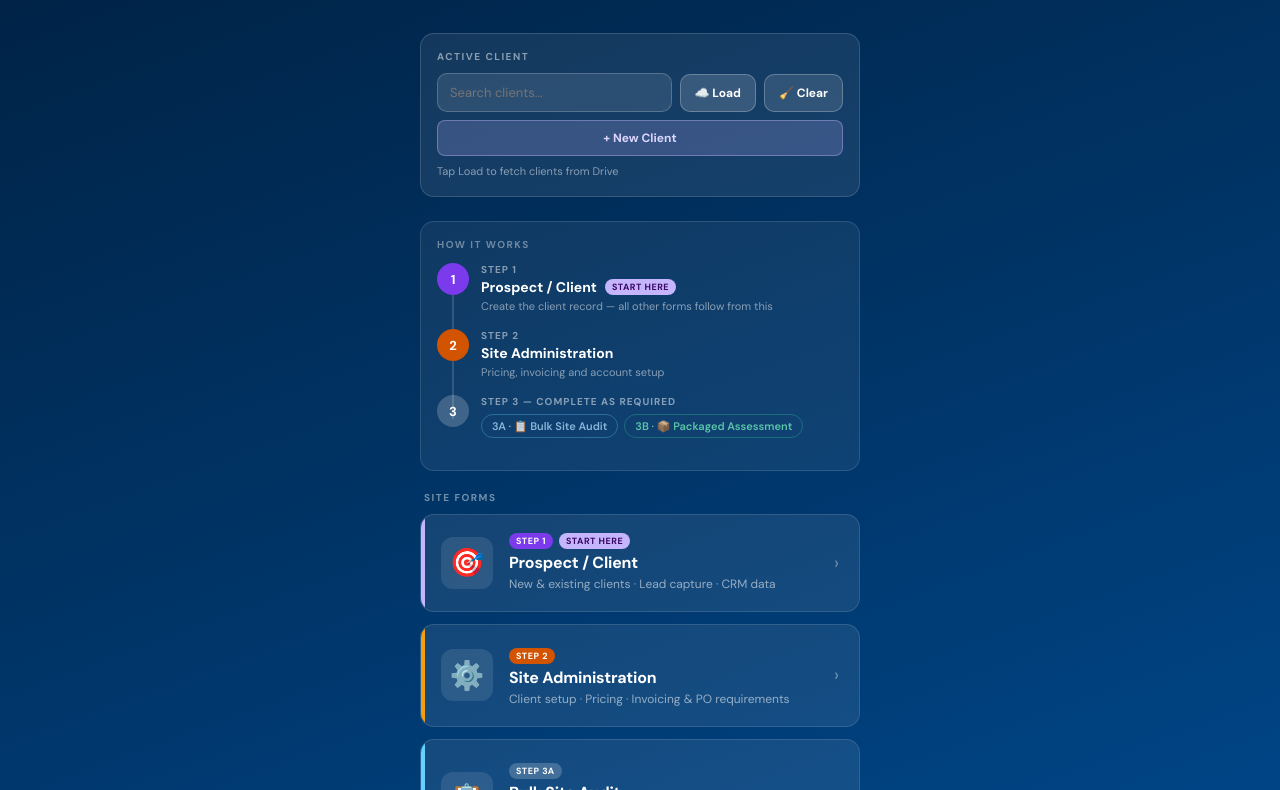
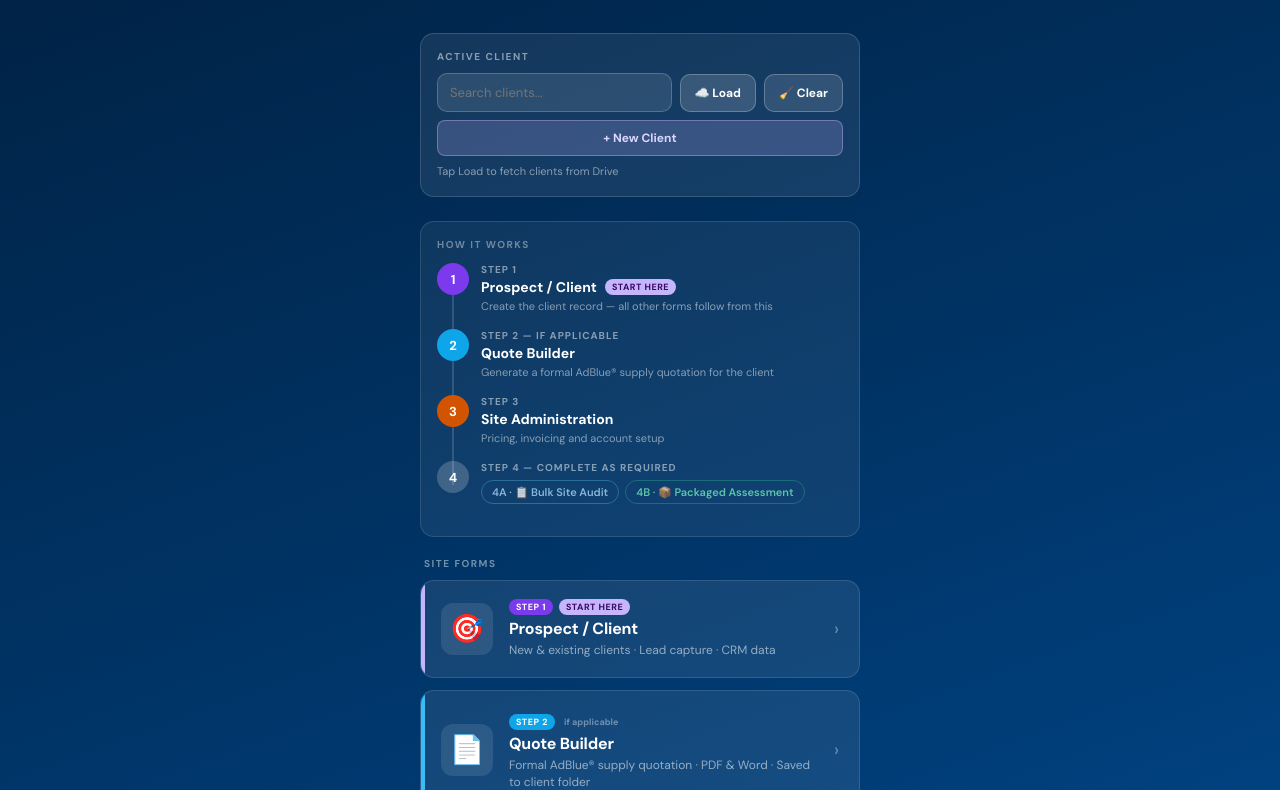
Before and after one commit to michaelhodnett2022-coder/bioblue-field-tools, a plain HTML site: page index.html in a window 1280 px wide. Shown: the part 162-952 px from the top of the page. Drawn offline with nearby package versions, Linux system fonts and the light colour scheme.

Commit message:
Update index.html

```diff
--- a/index.html
+++ b/index.html
@@ -366,21 +366,30 @@
       </div>
 
       <div class="workflow-step">
-        <div class="step-badge" style="background:#d35400;">2</div>
+        <div class="step-badge" style="background:#0ea5e9;">2</div>
         <div class="step-content">
-          <div class="step-label">Step 2</div>
+          <div class="step-label">Step 2 — if applicable</div>
+          <div class="step-title">Quote Builder</div>
+          <div class="step-sub">Generate a formal AdBlue® supply quotation for the client</div>
+        </div>
+      </div>
+
+      <div class="workflow-step">
+        <div class="step-badge" style="background:#d35400;">3</div>
+        <div class="step-content">
+          <div class="step-label">Step 3</div>
           <div class="step-title">Site Administration</div>
           <div class="step-sub">Pricing, invoicing and account setup</div>
         </div>
       </div>
 
       <div class="workflow-step">
-        <div class="step-badge" style="background:rgba(255,255,255,0.2);">3</div>
+        <div class="step-badge" style="background:rgba(255,255,255,0.2);">4</div>
         <div class="step-content">
-          <div class="step-label">Step 3 — Complete as required</div>
+          <div class="step-label">Step 4 — Complete as required</div>
           <div class="step-options">
-            <span class="step-option-pill" style="border-color:rgba(100,210,255,0.4);color:#a8d4f5;">3A · 📋 Bulk Site Audit</span>
-            <span class="step-option-pill" style="border-color:rgba(52,211,153,0.4);color:#6ee7b7;">3B · 📦 Packaged Assessment</span>
+            <span class="step-option-pill" style="border-color:rgba(100,210,255,0.4);color:#a8d4f5;">4A · 📋 Bulk Site Audit</span>
+            <span class="step-option-pill" style="border-color:rgba(52,211,153,0.4);color:#6ee7b7;">4B · 📦 Packaged Assessment</span>
           </div>
         </div>
       </div>
@@ -405,11 +414,25 @@
     <div class="card-arrow">›</div>
   </a>
 
+  <a href="javascript:void(0)" onclick="openForm('https://michaelhodnett2022-coder.github.io/bioblue-quote')"
+     class="form-card" style="--card-accent:#38bdf8;">
+    <div class="card-icon">📄</div>
+    <div class="card-text">
+      <div style="margin-bottom:3px;">
+        <span style="font-size:9px;font-weight:800;background:#0ea5e9;color:white;padding:2px 7px;border-radius:10px;letter-spacing:0.5px;">STEP 2</span>
+        <span style="font-size:9px;font-weight:700;color:rgba(255,255,255,0.4);margin-left:5px;">if applicable</span>
+      </div>
+      <div class="card-title">Quote Builder</div>
+      <div class="card-desc">Formal AdBlue® supply quotation · PDF &amp; Word · Saved to client folder</div>
+    </div>
+    <div class="card-arrow">›</div>
+  </a>
+
   <a href="javascript:void(0)" onclick="openForm('https://michaelhodnett2022-coder.github.io/bioblue-site-admin')"
      class="form-card" style="--card-accent:#f59e0b;">
     <div class="card-icon">⚙️</div>
     <div class="card-text">
-      <div style="margin-bottom:3px;"><span style="font-size:9px;font-weight:800;background:#d35400;color:white;padding:2px 7px;border-radius:10px;letter-spacing:0.5px;">STEP 2</span></div>
+      <div style="margin-bottom:3px;"><span style="font-size:9px;font-weight:800;background:#d35400;color:white;padding:2px 7px;border-radius:10px;letter-spacing:0.5px;">STEP 3</span></div>
       <div class="card-title">Site Administration</div>
       <div class="card-desc">Client setup · Pricing · Invoicing &amp; PO requirements</div>
     </div>
@@ -420,7 +443,7 @@
      class="form-card" style="--card-accent:#64d2ff;">
     <div class="card-icon">📋</div>
     <div class="card-text">
-      <div style="margin-bottom:3px;"><span style="font-size:9px;font-weight:800;background:rgba(255,255,255,0.2);color:white;padding:2px 7px;border-radius:10px;letter-spacing:0.5px;">STEP 3A</span></div>
+      <div style="margin-bottom:3px;"><span style="font-size:9px;font-weight:800;background:rgba(255,255,255,0.2);color:white;padding:2px 7px;border-radius:10px;letter-spacing:0.5px;">STEP 4A</span></div>
       <div class="card-title">Bulk Site Audit</div>
       <div class="card-desc">Safety, QA &amp; ISO-22241 compliance · Full &amp; desktop modes</div>
     </div>
@@ -431,7 +454,7 @@
      class="form-card" style="--card-accent:#34d399;">
     <div class="card-icon">📦</div>
     <div class="card-text">
-      <div style="margin-bottom:3px;"><span style="font-size:9px;font-weight:800;background:rgba(255,255,255,0.2);color:white;padding:2px 7px;border-radius:10px;letter-spacing:0.5px;">STEP 3B</span></div>
+      <div style="margin-bottom:3px;"><span style="font-size:9px;font-weight:800;background:rgba(255,255,255,0.2);color:white;padding:2px 7px;border-radius:10px;letter-spacing:0.5px;">STEP 4B</span></div>
       <div class="card-title">Packaged Site Assessment</div>
       <div class="card-desc">Packaged products · Access, equipment &amp; site evaluation</div>
     </div>
@@ -470,7 +493,7 @@
 
   <!-- FOOTER -->
   <div class="footer">
-    <div class="footer-version">BIOBLUE FIELD TOOLS · V1.0 · JUNE 2026</div>
+    <div class="footer-version">BIOBLUE FIELD TOOLS · V1.1 · JUNE 2026</div>
   </div>
 
 </div>
@@ -766,24 +789,24 @@ async function checkFolderStatus(clientId) {
     const files = (ld.files || []).map(f => f.name.toLowerCase());
 
     // Check which forms are present
-    const hasProspect = files.some(f => f.includes('prospect'));
-    const hasAdmin    = files.some(f => f.includes('site_admin') || f.includes('admin'));
-    const hasBulkAudit= files.some(f => f.includes('site_audit'));
-    const hasPackaged = files.some(f => f.includes('packaged') || f.includes('assessment'));
-    const hasAudit    = hasBulkAudit || hasPackaged; // either counts as the "audit" step
+    const hasProspect = files.some(f => f.includes('prospect') || f.endsWith('.client.pdf'));
+    const hasQuote    = files.some(f => f.includes('quote') || f.endsWith('.quote.pdf'));
+    const hasAdmin    = files.some(f => f.includes('site_admin') || f.includes('admin') || f.endsWith('.admin.pdf'));
+    const hasBulkAudit= files.some(f => f.includes('site_audit') || f.endsWith('.audit.pdf'));
+    const hasPackaged = files.some(f => f.includes('packaged') || f.includes('assessment') || f.endsWith('.packaged.pdf'));
+    const hasAudit    = hasBulkAudit || hasPackaged;
 
-    // "Complete" = Prospect + Admin + at least one audit type (Bulk or Packaged)
     const isComplete = hasProspect && hasAdmin && (hasBulkAudit || hasPackaged);
-    const anyDone    = hasProspect || hasAdmin || hasBulkAudit || hasPackaged;
+    const anyDone    = hasProspect || hasQuote || hasAdmin || hasBulkAudit || hasPackaged;
     const badge = document.getElementById('selectedBadge');
     if (!badge) return;
 
-    // Four separate ticks — Bulk Audit and Packaged shown independently
     const parts = [
-      hasProspect  ? '✅ Prospect'   : '⬜ Prospect',
-      hasAdmin     ? '✅ Admin'      : '⬜ Admin',
-      hasBulkAudit ? '✅ Bulk Audit' : '⬜ Bulk Audit',
-      hasPackaged  ? '✅ Packaged'   : '⬜ Packaged',
+      hasProspect   ? '✅ Prospect'    : '⬜ Prospect',
+      hasQuote      ? '✅ Quote'       : '⬜ Quote',
+      hasAdmin      ? '✅ Admin'       : '⬜ Admin',
+      hasBulkAudit  ? '✅ Bulk Audit'  : '⬜ Bulk Audit',
+      hasPackaged   ? '✅ Packaged'    : '⬜ Packaged',
     ];
 
     if (isComplete) {
```
